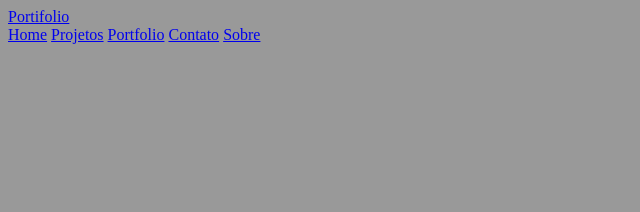
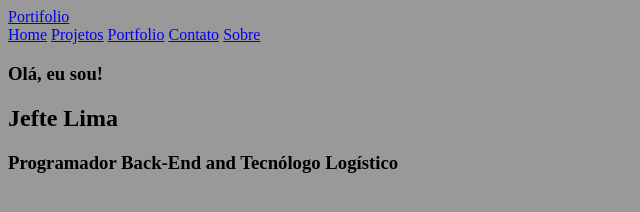
Before and after one commit to Jeftellima/portifolio, a plain HTML site: page index.html in a window 1280 px wide. Shown: the whole page, without its empty margins (0-640 px from the left). Drawn offline with Linux system fonts and the light colour scheme.

Commit message:
3 - Criação de setores.

```diff
--- a/index.html
+++ b/index.html
@@ -9,6 +9,8 @@
      <link rel="stylesheet" href="css/style.css">
 </head>
 <body>
+    <header>
+
      <a href="#" class="logo">Portifolio</a>
 
      <div class="nav">
@@ -18,6 +20,16 @@
         <a href="#contato">Contato</a>
         <a href="#sobre">Sobre</a>
      </div>
+    </header>
+
+    <!-- home section -->
+     <section class="home" id="home">
+        <div class="home-content"></div>
+        <h3>Olá, eu sou!</h3>
+        <h1>Jefte Lima</h1>
+        <h3>Programador <span>Back-End</span> and <span>Tecnólogo Logístico</span></h3>
+     </section>
+     <!-- /home section -->
 </body>
 <script src="js/script.js"></script></script:src>
 </html>
```
